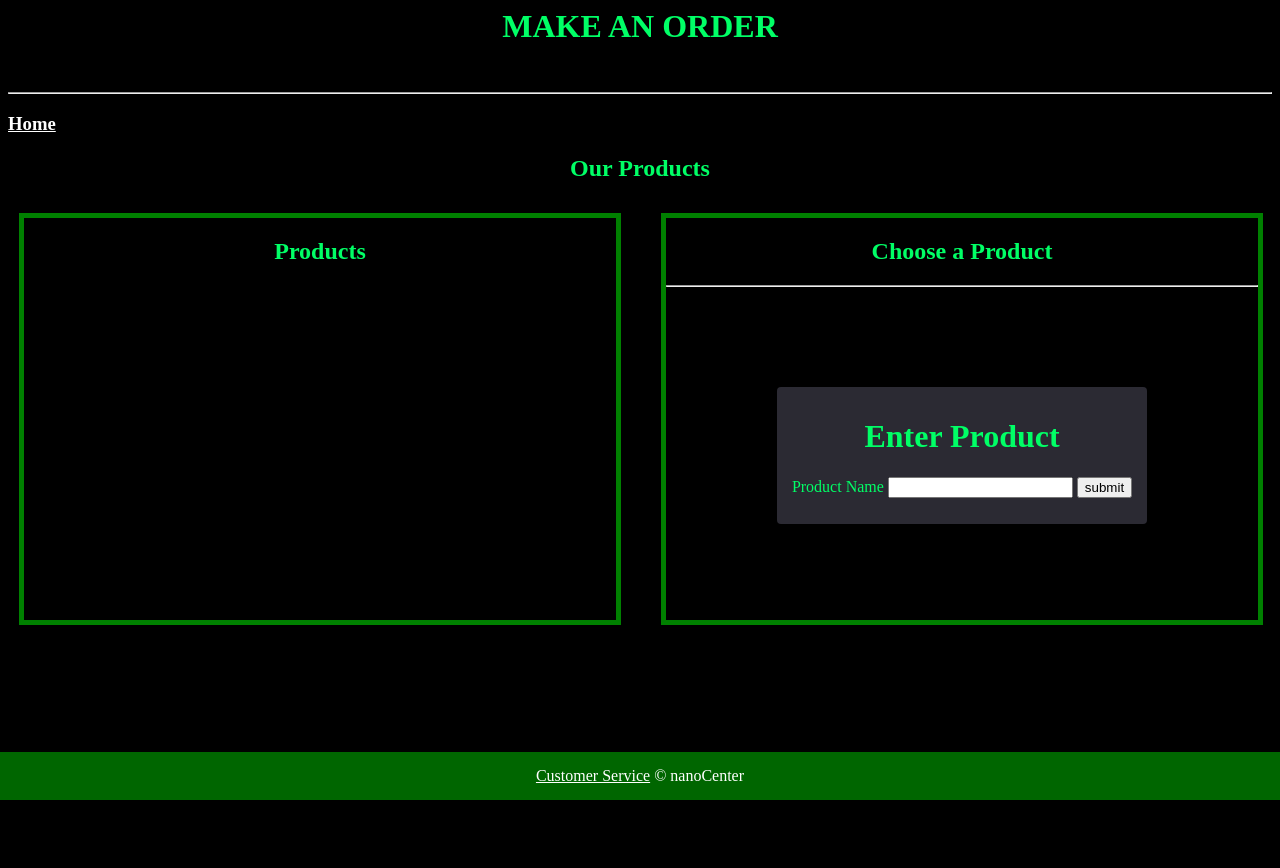
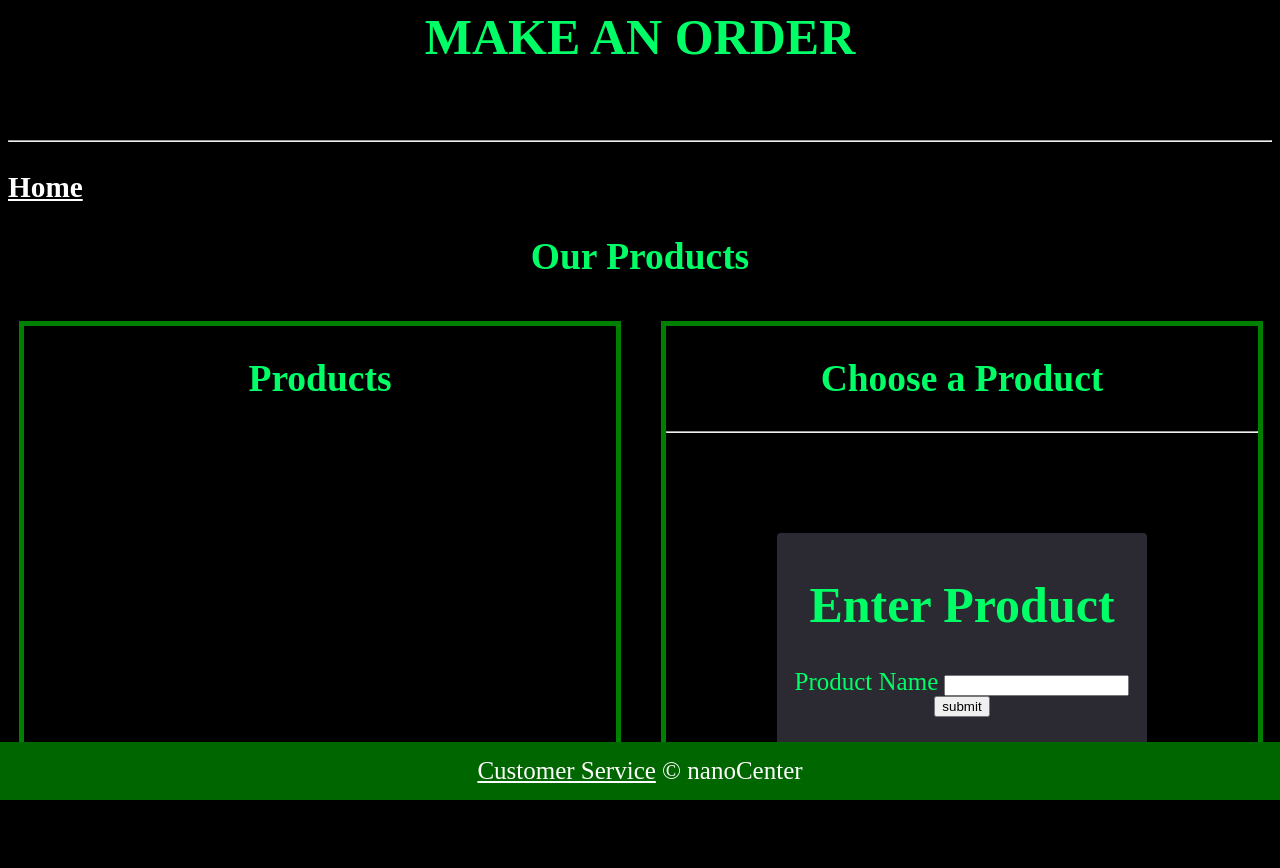
Before and after one commit to edgar-rosales95/nanocenter, a PHP site: page /Makeorder.php in a window 1280 px wide. Before the commit the page ends 800 px from the top, so only its background shows below. Run offline with PHP 8.4, Linux system fonts and the light colour scheme; data that the repository does not hold is empty.

Commit message:
changed text sized

```diff
--- a/Makeorder.php
+++ b/Makeorder.php
@@ -6,6 +6,7 @@
 		body{
 			background-color:#000000;
 			color: white;
+			font-size:25;
 		}
 		h1{
 			text-align:center;
```
